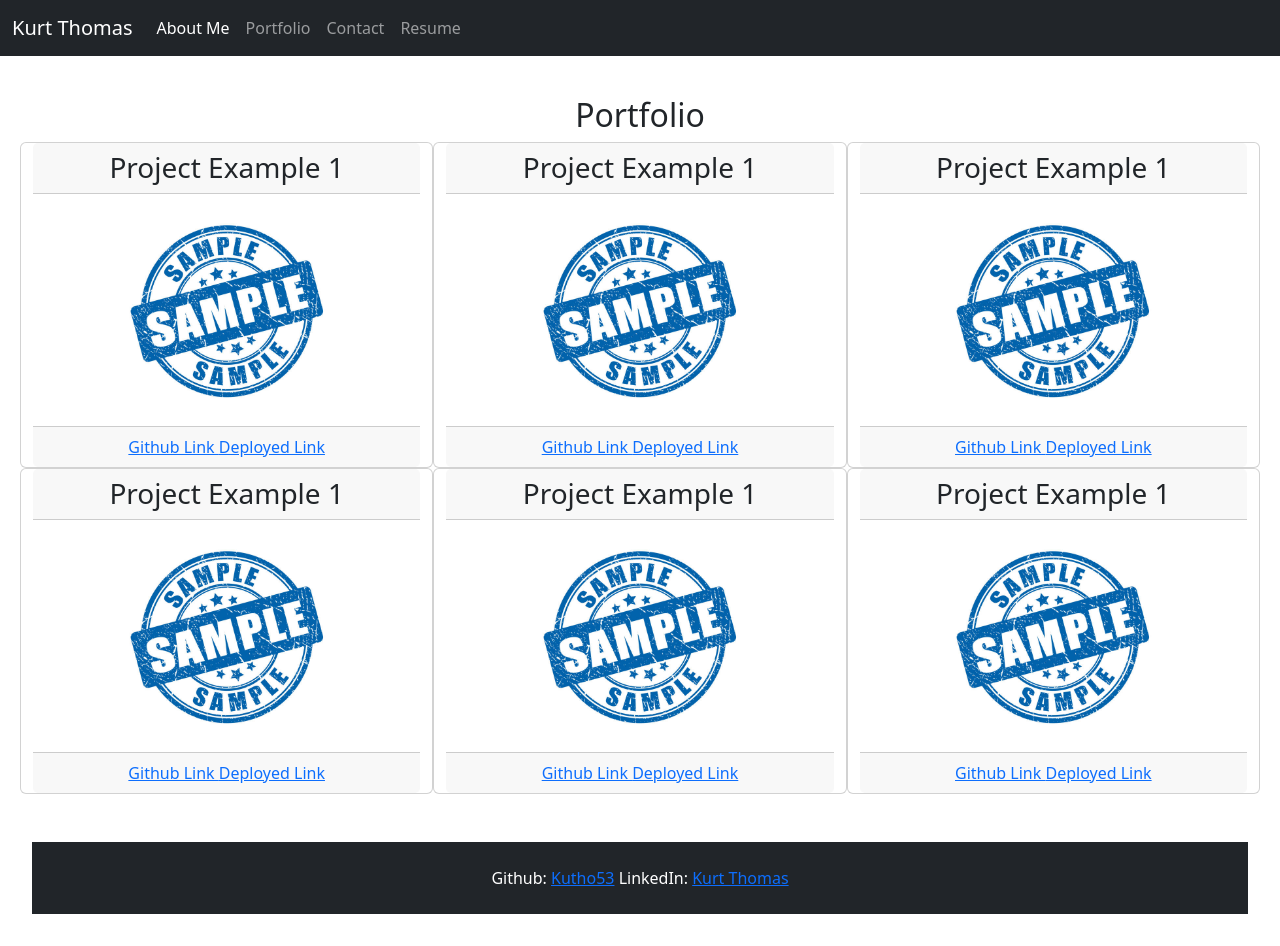
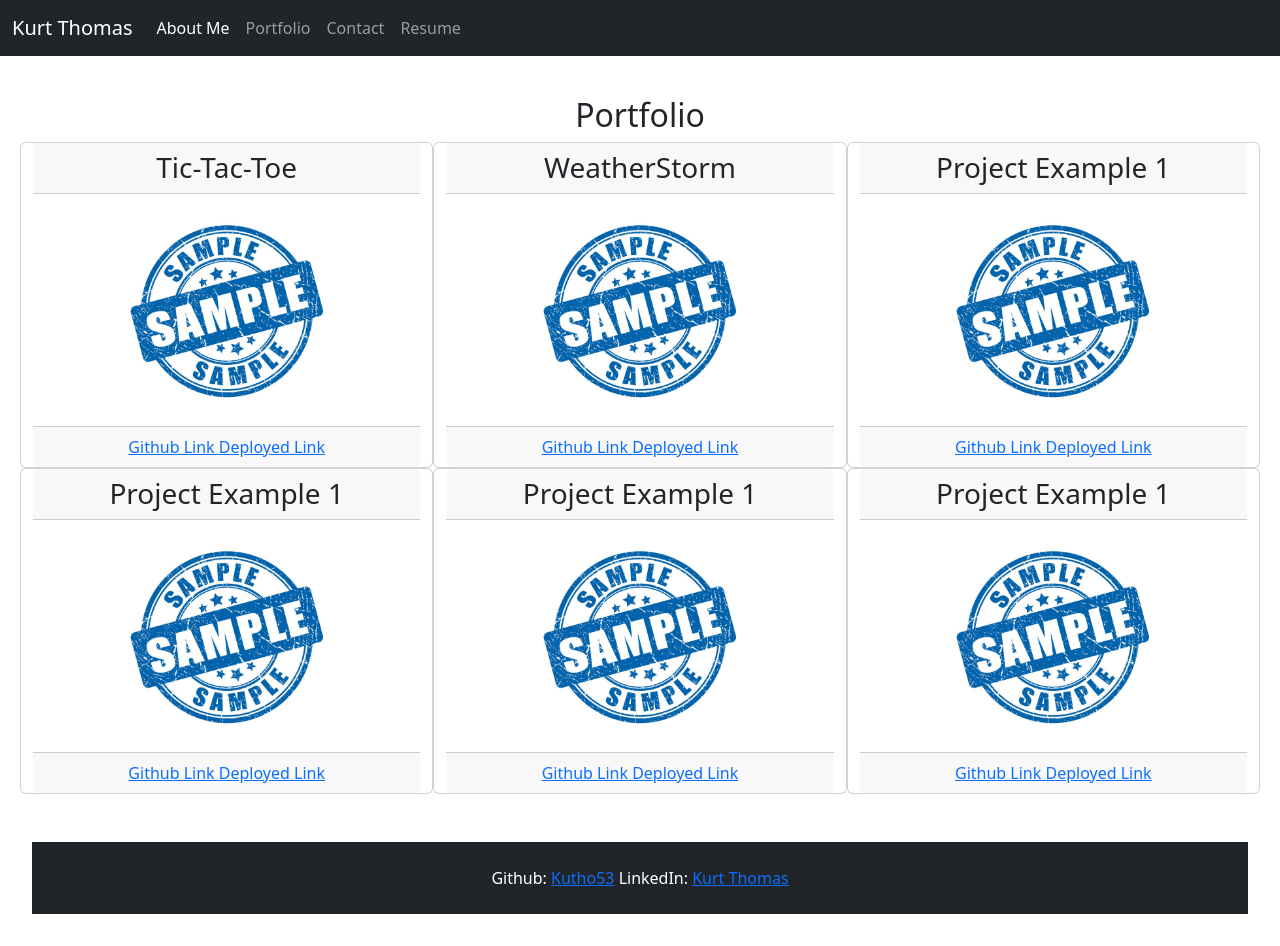
Before and after one commit to kutho53/React-Portfolio, a React (Vite) app: page /portfolio-page in a window 1280 px wide. Built offline with nearby package versions, Linux system fonts and the light colour scheme; the HTML template or start-up script is replaced by a standard one.

Commit message:
Update portfolio-page.jsx

```diff
--- a/src/pages/portfolio-page.jsx
+++ b/src/pages/portfolio-page.jsx
@@ -9,23 +9,23 @@ export default function Portfolio(){
             <section>
                 <div class='row'>
                     <div class='col-md card'>
-                        <h3 class='card-header'>Project Example 1</h3>
+                        <h3 class='card-header'>Tic-Tac-Toe</h3>
                         <div class='card-body'>
                             <img src={image} alt='Sample Image' style={{ width: '200px', height: '200px', backgroundColor: 'blue', borderRadius: 100 }} />
                         </div>
                         <div class='card-footer'>
-                            <a href='https://github.com/kutho53/README-Generator'>Github Link </a>
-                            <a href='https://kutho53.github.io/README-Generator/' >Deployed Link</a>
+                            <a href='https://github.com/kutho53/TicTacToe'>Github Link </a>
+                            <a href='https://github.com/kutho53/TicTacToe' >Deployed Link</a>
                         </div>
                     </div>
                     <div class='col-md card'>
-                        <h3 class='card-header'>Project Example 1</h3>
+                        <h3 class='card-header'>WeatherStorm</h3>
                         <div class='card-body'>
                             <img src={image} alt='Sample Image' style={{ width: '200px', height: '200px', backgroundColor: 'blue', borderRadius: 100 }} />
                         </div>
                         <div class='card-footer'>
-                            <a href='https://github.com/kutho53/README-Generator'>Github Link </a>
-                            <a href='https://kutho53.github.io/README-Generator/' >Deployed Link</a>
+                            <a href='https://github.com/kutho53/WeatherSite'>Github Link </a>
+                            <a href='https://github.com/kutho53/WeatherSite' >Deployed Link</a>
                         </div>
                     </div>
                     <div class='col-md card'>
```
